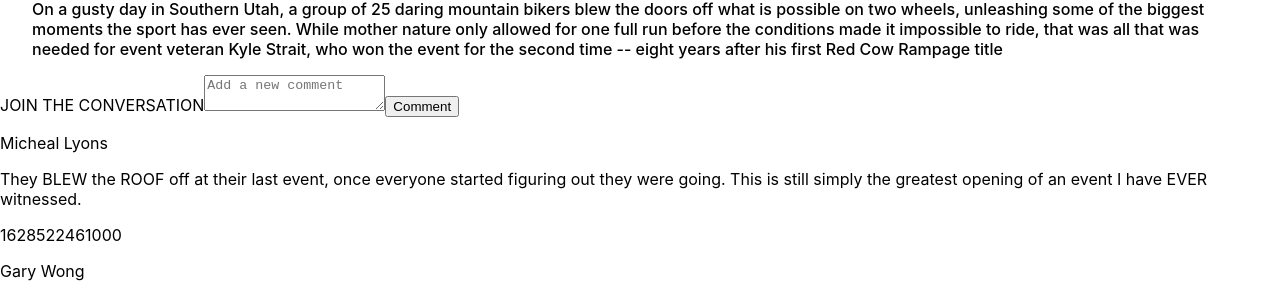
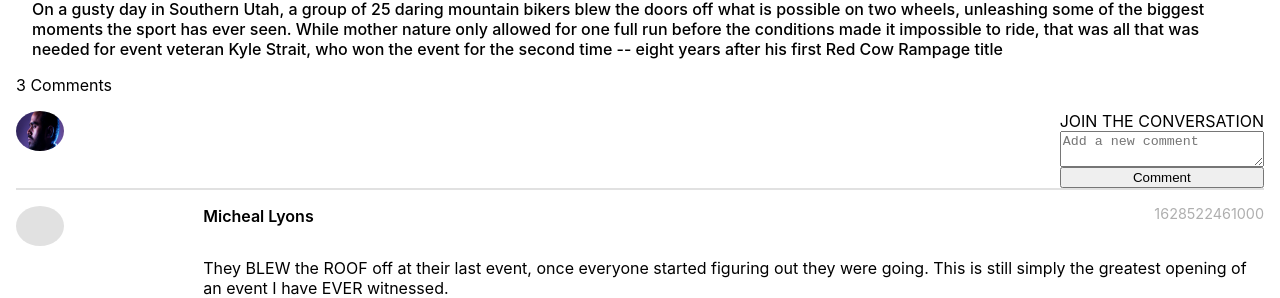
Before and after one commit to brunash/brainFlix, a React (Create React App) app: page / in a window 1280 px wide. Shown: the part 644-942 px from the top of the page. Built offline with nearby package versions, Linux system fonts and the light colour scheme.

Commit message:
added styling to comments component

```diff
--- a/src/App.js
+++ b/src/App.js
@@ -12,9 +12,6 @@ const videoList = [...sideVideos];
 videoList.shift();
 
 class App extends Component {
-
-  // const [ selected, setSelected ] = useState(VideoDetails[0].title)
-  // console.log(selected)
 
     state = {
       videoSuggest: videoList,
--- a/src/components/Comments/comments.js
+++ b/src/components/Comments/comments.js
@@ -1,22 +1,33 @@
 import React from "react";
 import './comments.scss';
+import Mohan from '../../assets/images/Mohan-muruge.jpg'
 
 const Comments = (props) => {
      const {comments} = props.chosenVideo;
      console.log(comments)
 
      return (
-        <div>
-                <form>
-                <label>JOIN THE CONVERSATION</label>
-                <textarea placeholder="Add a new comment"></textarea>
-                <button>Comment</button>
-                </form>
+        <div className="comments">
+                <p>{comments.length} Comments</p>
+                <div className="comments__form">
+                    <img src={Mohan} className="comments__form--logo"></img>
+                    <form className="comments__form--wrap">
+                        <label>JOIN THE CONVERSATION</label>
+                        <textarea placeholder="Add a new comment"></textarea>
+                        <button>Comment</button>
+                    </form>
+                </div>
                  {comments.map(item => (
-                <div>
-                     <p>{item.name}</p>
-                     <p>{item.comment}</p>
-                     <p>{item.timestamp}</p>
+                <div className="comments__wrap">
+                    <div className = "comments__wrap--circle"></div>
+                    <div className="comments__wrap--right">
+                        <div className="comments__wrap--top">
+                            <p className="comments__wrap--name">{item.name}</p>
+                            <p className="comments__wrap--date">{item.timestamp}</p>
+                         </div>
+                        <p className="comments__wrap--comment">{item.comment}</p>
+                     </div>
+
                 </div>
                  ))}
 
--- a/src/components/Comments/comments.scss
+++ b/src/components/Comments/comments.scss
@@ -1,2 +1,58 @@
 @use '../../styles/partials/mixins'as *;
 @use '../../styles/partials/variables'as *;
+
+.comments {
+    margin: 1rem;
+
+    &__form {
+        border-bottom: 2px solid $mercury;
+        display: flex;
+        justify-content: space-between;
+        &--logo {
+            height: 2.5em;
+            width: 3rem;
+            border-radius: 50%;
+        }
+        &--wrap {
+            display: flex;
+            flex-direction: column;
+        }
+    }
+
+    &__wrap {
+        display: flex;
+        flex-direction: row;
+        justify-content: space-between;
+        border-bottom: 2px solid $mercury;
+
+        &--circle {
+            height: 2.5em;
+            width: 3rem;
+            border-radius: 50%;
+            margin: 1rem 1.5rem 0 0;
+            background-color: $mercury;
+        }
+        &--top {
+            display: flex;
+            justify-content: space-between;
+        }
+        &--right {
+            width: 85%;
+        }
+        &--date {
+            color: $silver;
+            font-size: 0.9rem;
+        }
+        &--comment {
+            font-weight: 400;
+        }
+        &--name {
+            font-weight: 600;
+        }
+    }
+
+}
+
+// .comments__form {
+//     border-bottom: 2px solid $mercury;
+// }
```
